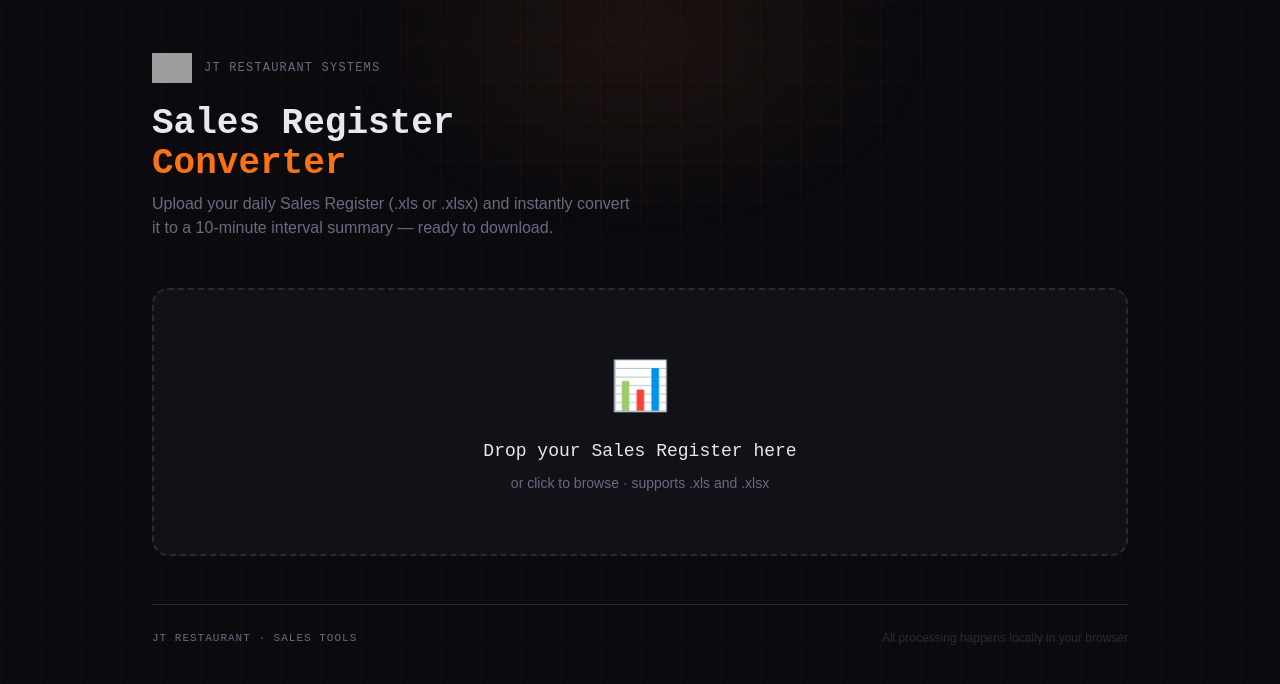
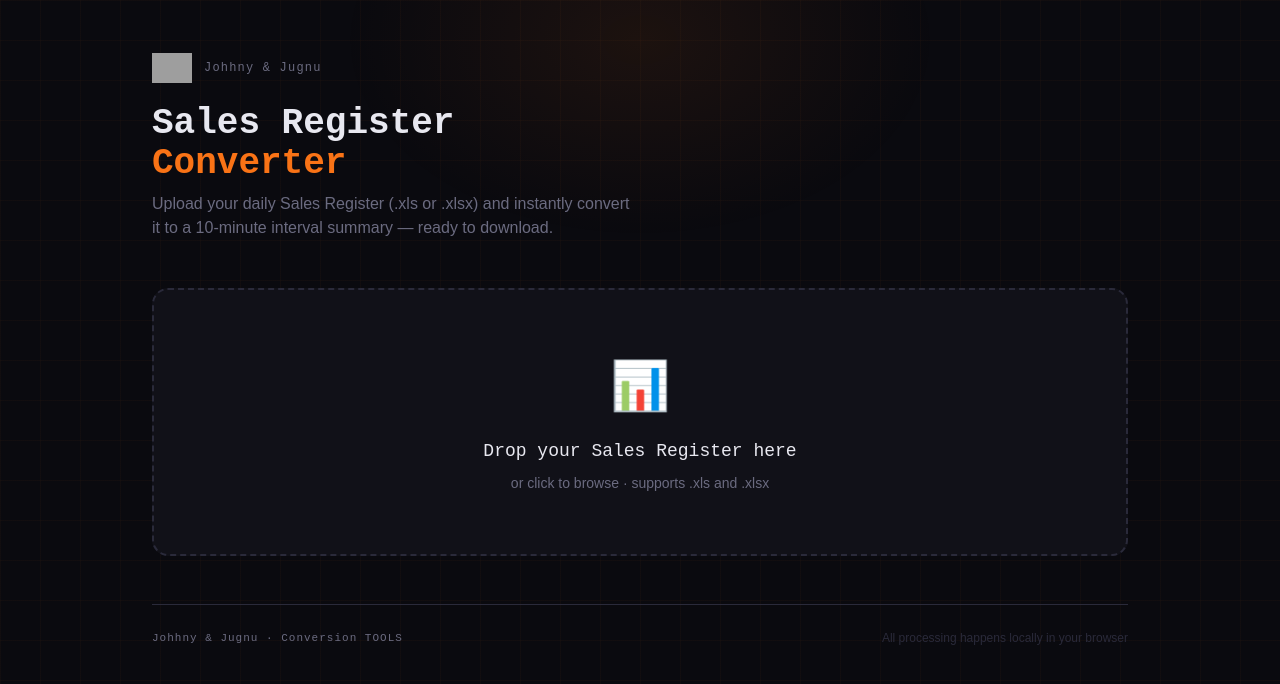
Before and after one commit to alizohair1/sales-converter, a Next.js app: page / in a window 1280 px wide. Shown: the top 684 px of the page. Built offline with nearby package versions, Linux system fonts and the light colour scheme; grey boxes are pictures that could not be loaded.

Commit message:
Update page.tsx

```diff
--- a/app/page.tsx
+++ b/app/page.tsx
@@ -139,7 +139,7 @@ export default function Home() {
           <div className="flex items-center gap-3 mb-4">
             <img src="/logo.png" style={{ width: 40, height: 40, objectFit: 'contain' }} />
             <span className="mono text-xs tracking-widest" style={{ color: 'var(--muted)' }}>
-              JT RESTAURANT SYSTEMS
+              Johhny & Jugnu
             </span>
           </div>
           <h1 className="mono text-4xl font-bold mb-2" style={{ color: 'var(--text)' }}>
@@ -397,7 +397,7 @@ export default function Home() {
           display: 'flex', justifyContent: 'space-between', alignItems: 'center',
         }}>
           <span className="mono" style={{ fontSize: 11, color: 'var(--muted)', letterSpacing: 1 }}>
-            JT RESTAURANT · SALES TOOLS
+            Johhny & Jugnu · Conversion TOOLS
           </span>
           <span style={{ fontSize: 12, color: 'var(--border)' }}>
             All processing happens locally in your browser
```
